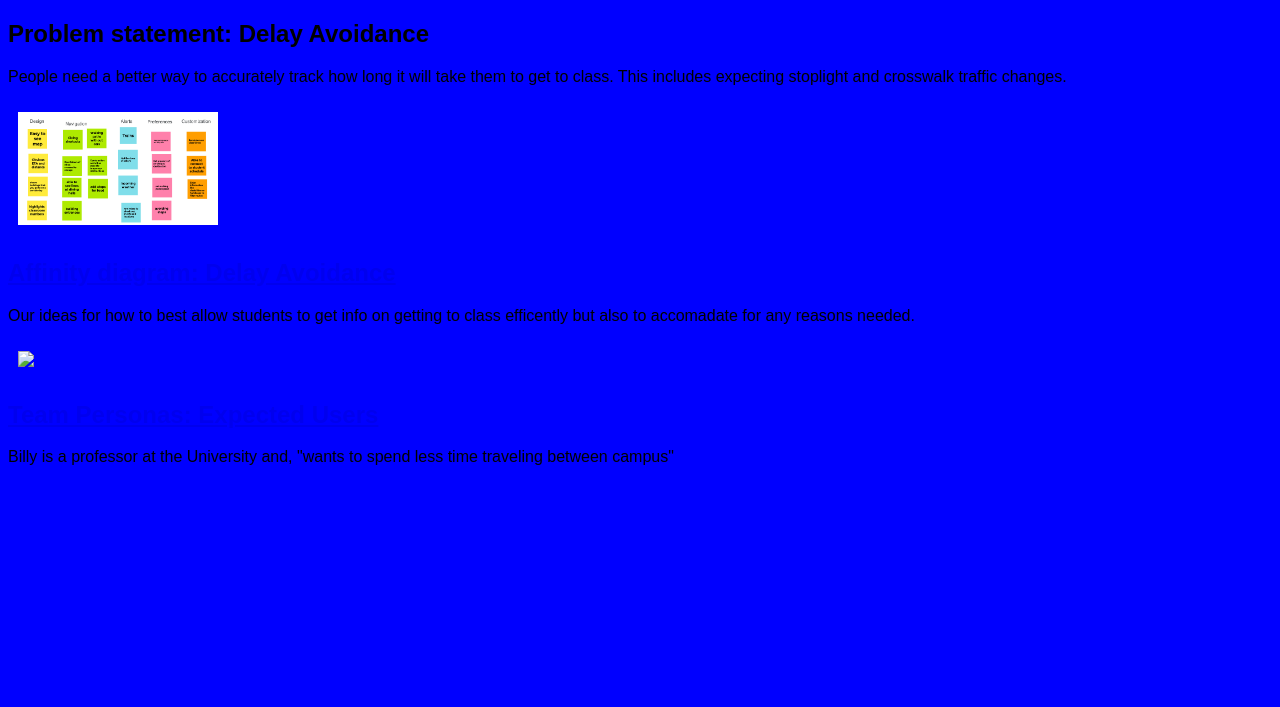
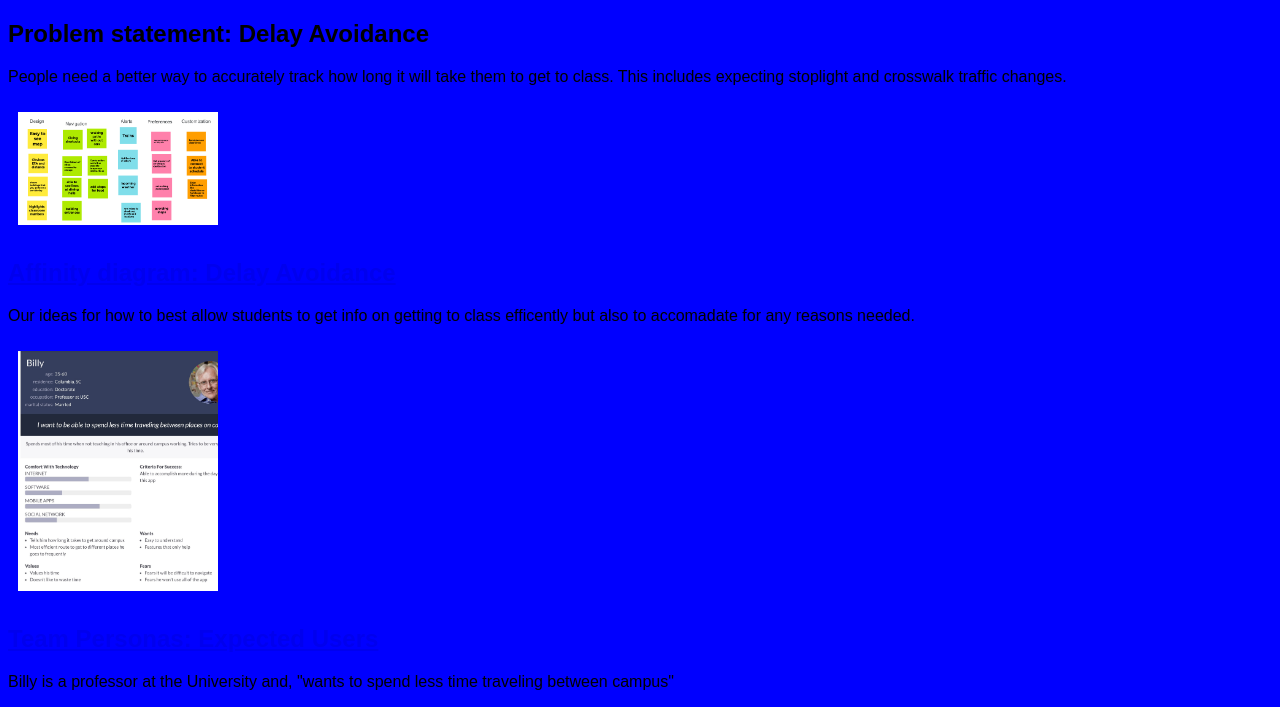
Before and after one commit to campbellc822/campbellc822.github.io, a plain HTML site: page index.html in a window 1280 px wide. Shown: the part 120-827 px from the top of the page. Before the commit the page ends 800 px from the top, so only its background shows below. Drawn offline with Linux system fonts and the light colour scheme.

Commit message:
Update index.html

```diff
--- a/index.html
+++ b/index.html
@@ -24,7 +24,7 @@ Our ideas for how to best allow students to get info on getting to class efficen
 </p>
  <!-- Personas assignment -->
 <section class="assign">
-<img src="images/my-persona.jpg" />
+<img src="my-persona.jpg" />
 <section class="assign-det">
 <a href="all-personas.pdf"><h2>Team Personas: Expected Users</h2></a>
 <p>
```
